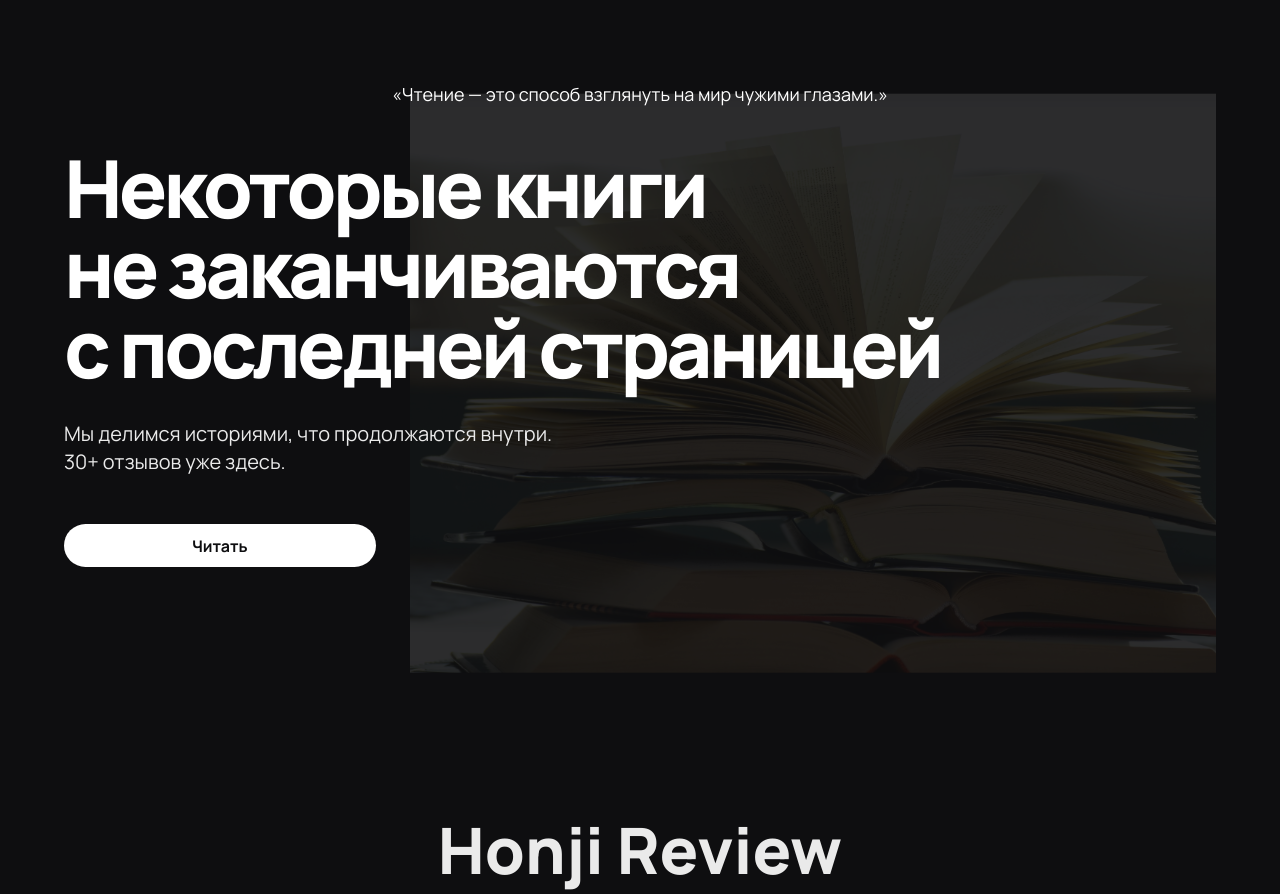
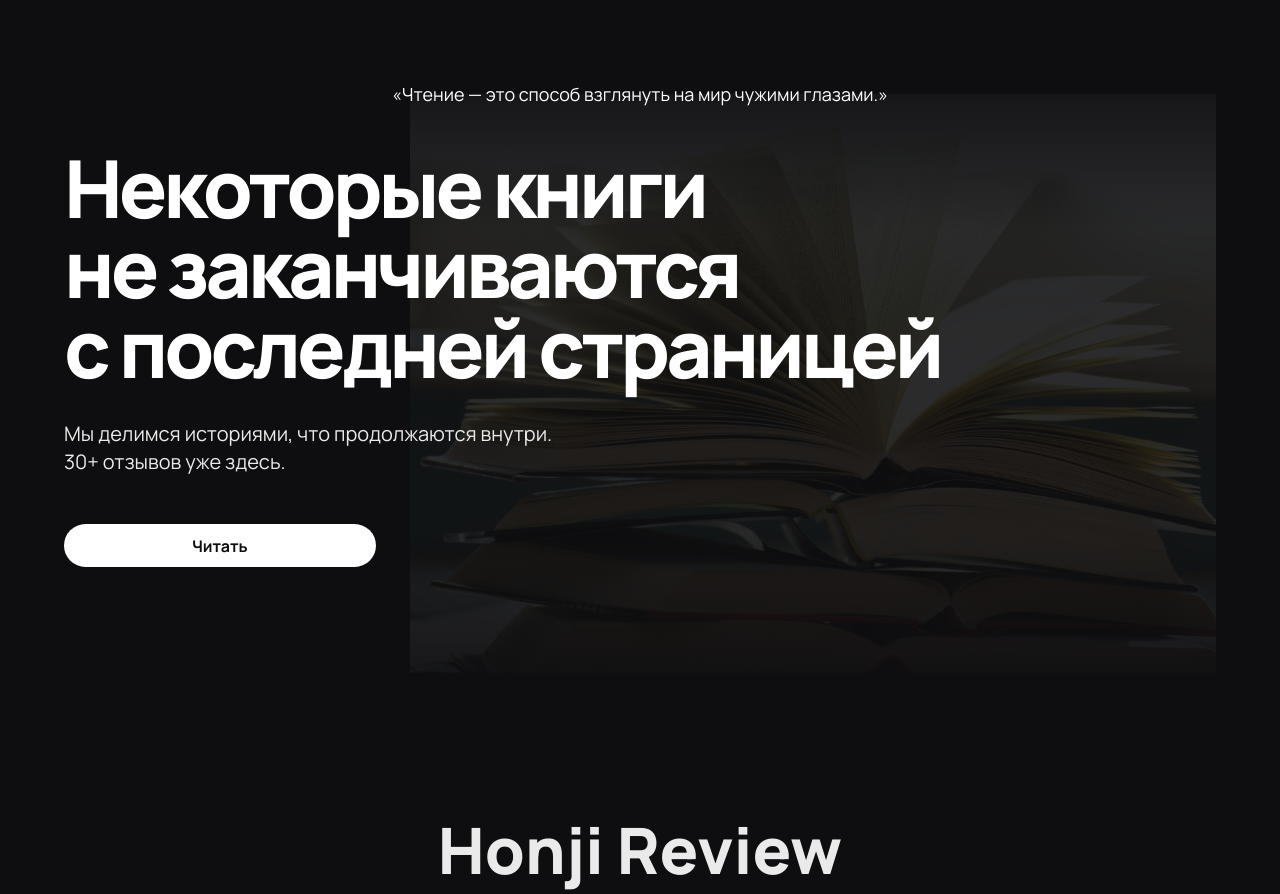
Before and after one commit to honjireview/HJR-Site, a Flask app: page /1/main/ in a window 1280 px wide. Shown: the part 80-974 px from the top of the page. Run offline with Flask 3, Linux system fonts and the light colour scheme; parts of the project's set-up code (start-up, migrations or seed data) failed here and were passed over; some libraries are stand-ins or nearby versions.

Commit message:
refactor hero section styles: add top/bottom gradient overlay with `::after`, refine z-index layering for clarity

```diff
--- a/static/css/main_site.css
+++ b/static/css/main_site.css
@@ -14,6 +14,7 @@ body {
     padding-bottom: 25vh;
 }
 
+/* Слой для фонового изображения. Ничего не меняется. */
 #hero-section::before {
     content: '';
     position: absolute;
@@ -28,16 +29,31 @@ body {
     background-repeat: no-repeat;
     background-position: center;
     opacity: 0.12;
-
-    /* --- ЕДИНСТВЕННОЕ ИЗМЕНЕНИЕ ЗДЕСЬ --- */
-    /* Ваш radial-gradient заменен на linear-gradient для затемнения верха и низа */
-    mask-image: linear-gradient(to bottom, transparent 0%, black 20%, black 80%, transparent 100%);
-    -webkit-mask-image: linear-gradient(to bottom, transparent 0%, black 20%, black 80%, transparent 100%);
 }
 
+/* НОВЫЙ СЛОЙ ДЛЯ ЗАТЕМНЕНИЯ. Это ключевое изменение. */
+#hero-section::after {
+    content: '';
+    position: absolute;
+    top: 0;
+    left: 0;
+    width: 100%;
+    height: 100%;
+    z-index: 2; /* Этот слой будет НАД картинкой */
+    background: linear-gradient(
+            to bottom,
+            #0E0E10 5%, /* Цвет фона сайта сверху */
+            rgba(14, 14, 16, 0) 30%, /* Плавный переход в прозрачный */
+            rgba(14, 14, 16, 0) 70%, /* Прозрачный в центре */
+            #0E0E10 95% /* Цвет фона сайта снизу */
+    );
+    pointer-events: none; /* Позволяет кликать сквозь этот слой */
+}
+
+/* Контент (текст и кнопки) должен быть поверх всего */
 #hero-section .hero-content {
     position: relative;
-    z-index: 2;
+    z-index: 3; /* Слой с текстом НАД затемнением и картинкой */
 }
 
 .btn {
```
